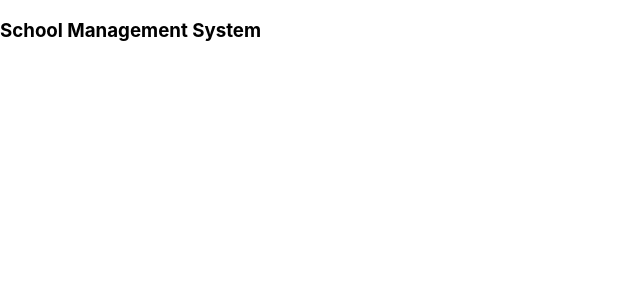
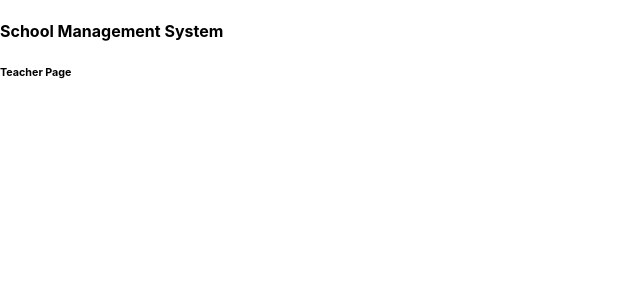
Before and after one commit to RVPSA/school_management_fe, a React (Create React App) app: page /teacher in a window 1280 px wide. Shown: the top 300 px of the page, without its empty margins (0-640 px from the left). Built offline with nearby package versions, Linux system fonts and the light colour scheme.

Commit message:
Add routing and develop file structure

```diff
--- a/package.json
+++ b/package.json
@@ -8,6 +8,7 @@
     "@testing-library/user-event": "^13.5.0",
     "react": "^18.2.0",
     "react-dom": "^18.2.0",
+    "react-router-dom": "^6.15.0",
     "react-scripts": "5.0.1",
     "web-vitals": "^2.1.4"
   },
--- a/src/App.js
+++ b/src/App.js
@@ -1,10 +1,11 @@
 import logo from "./logo.svg";
 import "./App.css";
+import Navigator from "./routes/route";
 
 export const App = () => {
   return (
     <>
-      <h3>School Management System</h3>
+      <Navigator />
     </>
   );
 };
--- /dev/null
+++ b/src/component/layout/header.js
@@ -0,0 +1,5 @@
+import React from "react";
+
+export const HeaderBar = () => {
+  return <h4>School Management System</h4>;
+};
--- /dev/null
+++ b/src/component/layout/index.js
@@ -0,0 +1,15 @@
+import React from "react";
+import { HeaderBar } from "./header";
+import { Outlet } from "react-router-dom";
+const Layout = () => {
+  return (
+    <div>
+      <HeaderBar />
+      <div>
+        <Outlet />
+      </div>
+    </div>
+  );
+};
+
+export default Layout;
--- /dev/null
+++ b/src/pages/homePage.js
@@ -0,0 +1,7 @@
+import React from "react";
+
+const HomePage = () => {
+  return <h6>You are in Home page</h6>;
+};
+
+export default HomePage;
--- /dev/null
+++ b/src/pages/studentPage.js
@@ -0,0 +1,7 @@
+import React from "react";
+
+export const StudentPage = () => {
+  return <h6>Student Interface</h6>;
+};
+
+export default StudentPage;
--- /dev/null
+++ b/src/pages/teacherPage.js
@@ -0,0 +1,5 @@
+import React from "react";
+
+export const TeacherPage = () => {
+  return <h6>Teacher Page</h6>;
+};
--- /dev/null
+++ b/src/routes/route.js
@@ -0,0 +1,22 @@
+import React from "react";
+import Layout from "../component/layout";
+import { BrowserRouter, Route, Routes } from "react-router-dom";
+import StudentPage from "../pages/studentPage";
+import { TeacherPage } from "../pages/teacherPage";
+import HomePage from "../pages/homePage";
+
+const Navigator = () => {
+  return (
+    <BrowserRouter>
+      <Routes>
+        <Route path="/" element={<HomePage />} />
+        <Route element={<Layout />}>
+          <Route path="/student" element={<StudentPage />} />
+          <Route path="/teacher" element={<TeacherPage />} />
+        </Route>
+      </Routes>
+    </BrowserRouter>
+  );
+};
+
+export default Navigator;
```
Also changed, not shown: 1 other file (tests, documents, lock files or other folders).
